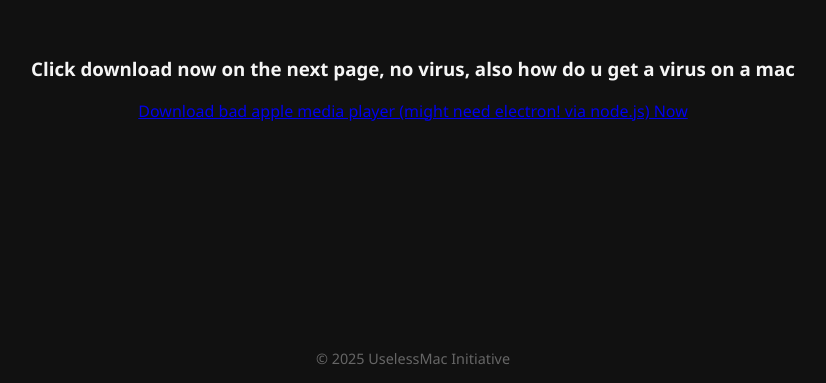
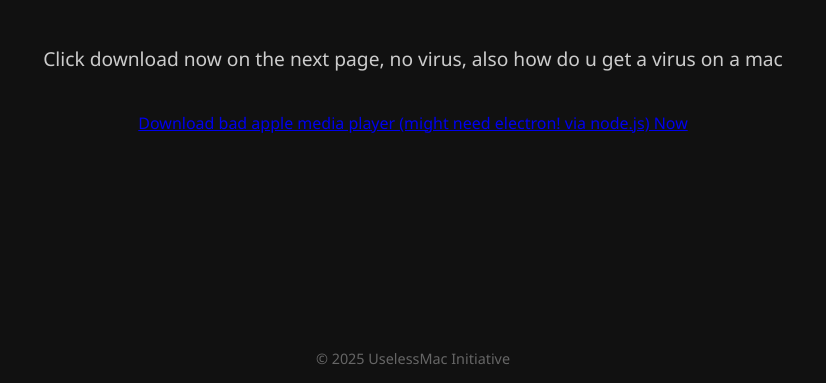
Before and after one commit to UselessMac/home, a plain HTML site: page index.html in a window 1280 px wide. Shown: the part 417-800 px from the top of the page, without its empty margins (227-1053 px from the left). Drawn offline with Linux system fonts and the light colour scheme.

Commit message:
Update index.html

```diff
--- a/index.html
+++ b/index.html
@@ -49,7 +49,7 @@
 <body>
   <h1>UselessMac Intuitive</h1>
   <p>The most unnecessarily advanced things you never asked for.</p>
-  <h3>Click download now on the next page, no virus, also how do u get a virus on a mac</h3>
+  <p>Click download now on the next page, no virus, also how do u get a virus on a mac</p>
 <a href="index2.html">Download bad apple media player (might need electron! via node.js) Now</a>
   <footer>© 2025 UselessMac Initiative</footer>
 </body>
```
